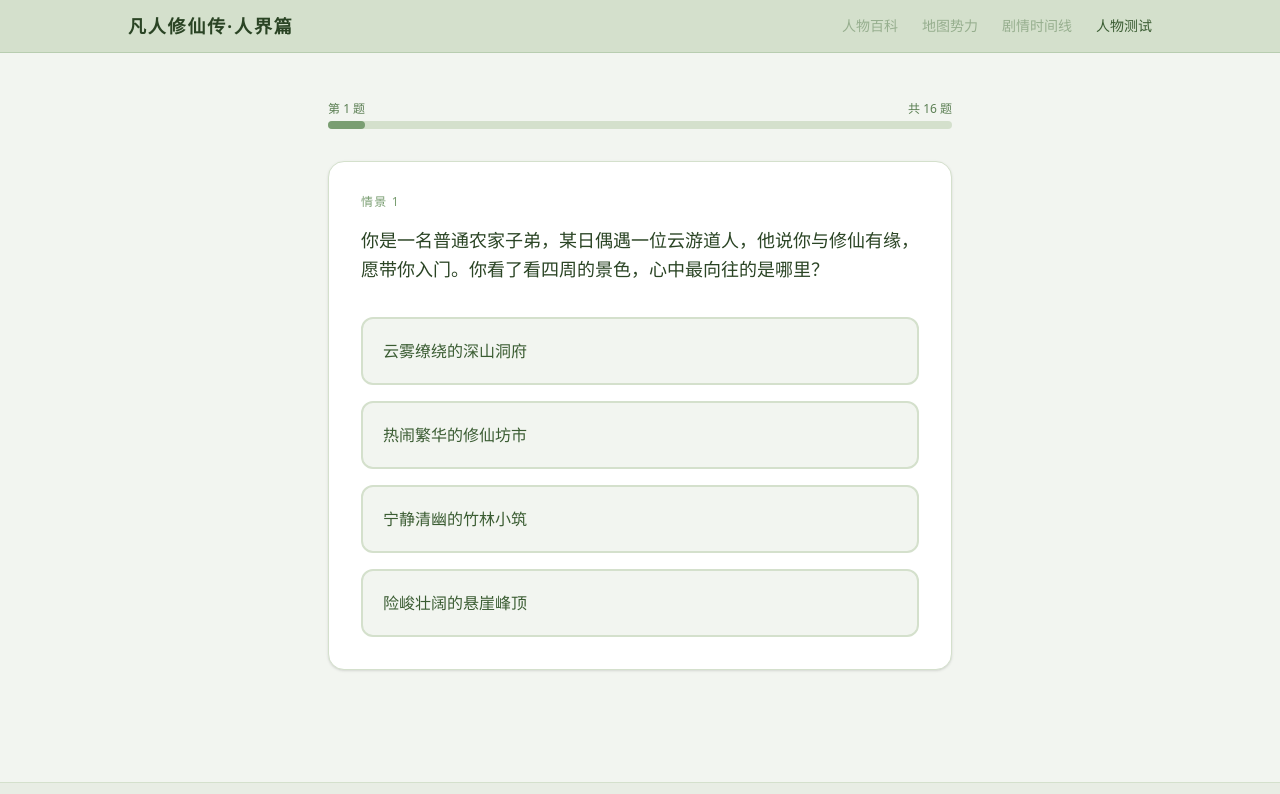
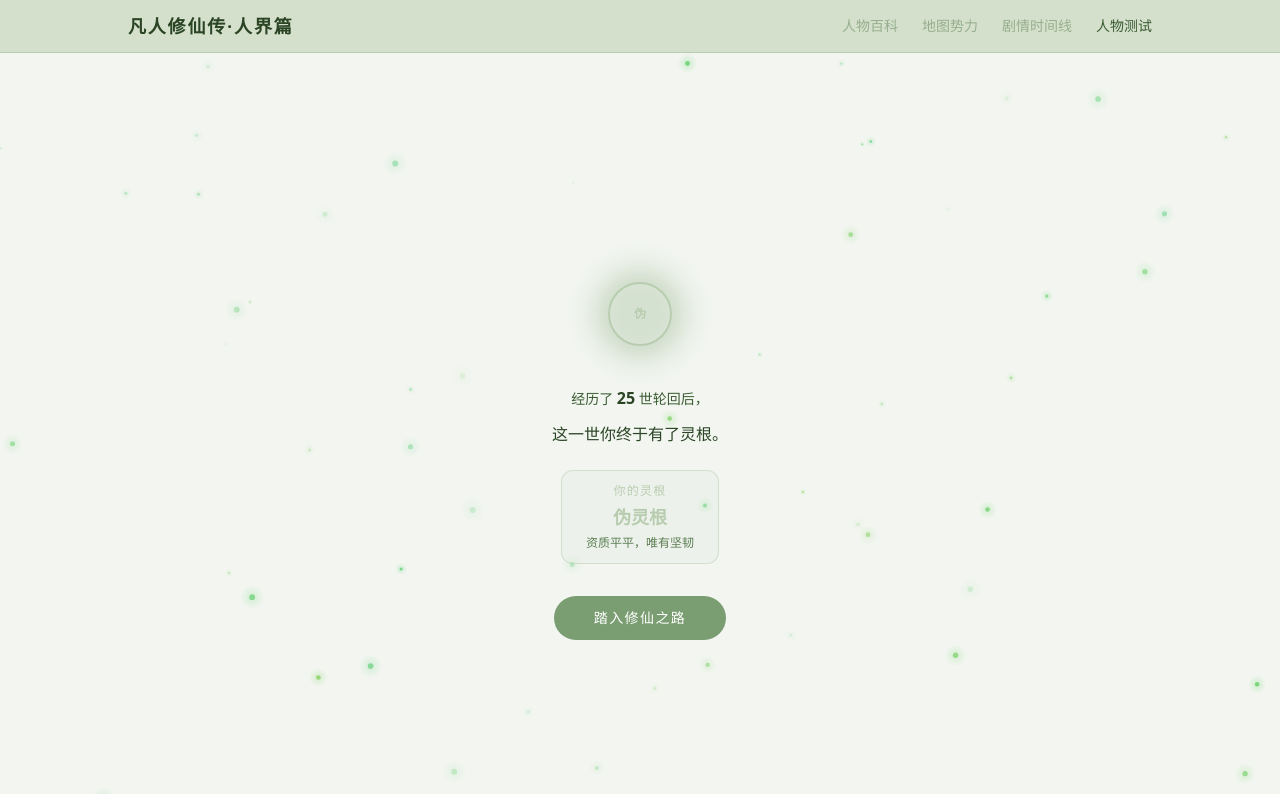
Before and after one commit to fujianwei/fanren-wiki, a Next.js app: page /destiny in a window 1280 px wide. Shown: the top 794 px of the page. Built offline with nearby package versions, Linux system fonts and the light colour scheme.

Commit message:
feat: add ReincarnationGate with particle animation and spirit root reveal

```diff
--- a/components/destiny/DestinyQuiz.tsx
+++ b/components/destiny/DestinyQuiz.tsx
@@ -6,6 +6,7 @@ import ProgressBar from "@/components/ProgressBar";
 import SliderQuestion, { sliderSegment } from "@/components/destiny/SliderQuestion";
 import RankingQuestion from "@/components/destiny/RankingQuestion";
 import { applyScores, calcRealmWithTrials, calcLifespan, calcOutcome, calcMbti, resolveQuestion } from "@/lib/destiny";
+import ReincarnationGate from "@/components/destiny/ReincarnationGate";
 import questionsData from "@/content/destiny/questions.json";
 import type {
   DestinyQuestion,
@@ -56,8 +57,9 @@ function applyMbtiVote(
 
 export default function DestinyQuiz() {
   const router = useRouter();
+  const [gateCleared, setGateCleared] = useState(false);
   const [branch, setBranch] = useState<"A" | "B" | null>(null);
-  const [fortune] = useState<number>(() => Math.floor(Math.random() * 100) + 1);
+  const [fortune, setFortune] = useState<number>(1);
   const [path, setPath] = useState<PathId | null>(null);
   const [sequence, setSequence] = useState<string[]>(["Q1", "Q2", "Q3", "Q4", "Q5"]);
   const [currentIdx, setCurrentIdx] = useState(0);
@@ -236,6 +238,17 @@ export default function DestinyQuiz() {
     }
   }
 
+  if (!gateCleared) {
+    return (
+      <ReincarnationGate
+        onComplete={(f) => {
+          setFortune(f);
+          setGateCleared(true);
+        }}
+      />
+    );
+  }
+
   if (!resolvedQuestion) return null;
 
   return (
--- /dev/null
+++ b/components/destiny/ReincarnationGate.tsx
@@ -0,0 +1,187 @@
+"use client";
+
+import { useState, useEffect, useRef } from "react";
+
+interface Props {
+  onComplete: (fortune: number, cycles: number) => void;
+}
+
+function getRootType(fortune: number): { label: string; color: string; desc: string } {
+  if (fortune >= 91) return { label: "天灵根", color: "#f0c040", desc: "万中无一，天道垂青" };
+  if (fortune >= 81) return { label: "双灵根", color: "#7a9e72", desc: "资质上乘，前途无量" };
+  if (fortune >= 51) return { label: "三灵根", color: "#5a7e52", desc: "资质中等，勤能补拙" };
+  return { label: "伪灵根", color: "#b8cdb0", desc: "资质平平，唯有坚韧" };
+}
+
+export default function ReincarnationGate({ onComplete }: Props) {
+  const canvasRef = useRef<HTMLCanvasElement>(null);
+  const [phase, setPhase] = useState<"spinning" | "revealed">("spinning");
+  const [cycles, setCycles] = useState(0);
+  const [fortune, setFortune] = useState(0);
+  const animFrameRef = useRef<number>(0);
+  const cyclesRef = useRef(0);
+
+  // 粒子动画
+  useEffect(() => {
+    const canvas = canvasRef.current;
+    if (!canvas) return;
+    const ctx = canvas.getContext("2d");
+    if (!ctx) return;
+
+    const W = canvas.width = canvas.offsetWidth;
+    const H = canvas.height = canvas.offsetHeight;
+
+    const particles = Array.from({ length: 60 }, () => ({
+      x: Math.random() * W,
+      y: Math.random() * H,
+      r: Math.random() * 2.5 + 0.5,
+      speedX: (Math.random() - 0.5) * 0.4,
+      speedY: -(Math.random() * 0.6 + 0.2),
+      opacity: Math.random(),
+      opacitySpeed: Math.random() * 0.015 + 0.005,
+      hue: 100 + Math.random() * 40, // 绿色系
+    }));
+
+    function draw() {
+      if (!ctx) return;
+      ctx.clearRect(0, 0, W, H);
+      for (const p of particles) {
+        ctx.beginPath();
+        ctx.arc(p.x, p.y, p.r, 0, Math.PI * 2);
+        ctx.fillStyle = `hsla(${p.hue}, 50%, 60%, ${p.opacity})`;
+        ctx.fill();
+
+        // 光晕
+        const grad = ctx.createRadialGradient(p.x, p.y, 0, p.x, p.y, p.r * 4);
+        grad.addColorStop(0, `hsla(${p.hue}, 60%, 70%, ${p.opacity * 0.4})`);
+        grad.addColorStop(1, `hsla(${p.hue}, 60%, 70%, 0)`);
+        ctx.beginPath();
+        ctx.arc(p.x, p.y, p.r * 4, 0, Math.PI * 2);
+        ctx.fillStyle = grad;
+        ctx.fill();
+
+        p.x += p.speedX;
+        p.y += p.speedY;
+        p.opacity += p.opacitySpeed * (p.opacity > 0.9 ? -1 : p.opacity < 0.1 ? 1 : Math.random() > 0.5 ? 1 : -1);
+
+        if (p.y < -10) { p.y = H + 10; p.x = Math.random() * W; }
+        if (p.x < -10) p.x = W + 10;
+        if (p.x > W + 10) p.x = -10;
+      }
+      animFrameRef.current = requestAnimationFrame(draw);
+    }
+    draw();
+
+    return () => cancelAnimationFrame(animFrameRef.current);
+  }, []);
+
+  // 轮回循环
+  useEffect(() => {
+    if (phase !== "spinning") return;
+
+    const interval = setInterval(() => {
+      cyclesRef.current += 1;
+      const val = Math.floor(Math.random() * 101);
+      if (val > 95) {
+        clearInterval(interval);
+        const f = Math.floor(Math.random() * 100) + 1;
+        setCycles(cyclesRef.current);
+        setFortune(f);
+        setPhase("revealed");
+      }
+    }, 100);
+
+    return () => clearInterval(interval);
+  }, [phase]);
+
+  const root = getRootType(fortune);
+
+  return (
+    <div className="relative min-h-screen flex items-center justify-center overflow-hidden bg-bamboo-50">
+      {/* 粒子 canvas */}
+      <canvas
+        ref={canvasRef}
+        className="absolute inset-0 w-full h-full pointer-events-none"
+      />
+
+      {/* 内容 */}
+      <div className="relative z-10 text-center px-8 max-w-sm mx-auto">
+        {phase === "spinning" && (
+          <div className="flex flex-col items-center gap-8">
+            {/* 旋转光环 */}
+            <div className="relative w-32 h-32">
+              <div className="absolute inset-0 rounded-full border-2 border-bamboo-300 animate-spin" style={{ animationDuration: "3s" }} />
+              <div className="absolute inset-2 rounded-full border border-bamboo-200 animate-spin" style={{ animationDuration: "2s", animationDirection: "reverse" }} />
+              <div className="absolute inset-4 rounded-full border border-bamboo-400 animate-spin" style={{ animationDuration: "1.5s" }} />
+              <div className="absolute inset-0 flex items-center justify-center">
+                <div className="w-4 h-4 rounded-full bg-bamboo-400 animate-pulse" />
+              </div>
+            </div>
+
+            <div>
+              <p className="text-bamboo-500 text-sm tracking-widest animate-pulse">
+                经历轮回转世中...
+              </p>
+            </div>
+          </div>
+        )}
+
+        {phase === "revealed" && (
+          <div className="flex flex-col items-center gap-6 animate-[fadeIn_0.8s_ease-in]">
+            {/* 灵根光晕 */}
+            <div className="relative w-24 h-24 flex items-center justify-center">
+              <div
+                className="absolute inset-0 rounded-full opacity-20 animate-pulse"
+                style={{ backgroundColor: root.color, filter: "blur(12px)" }}
+              />
+              <div
+                className="w-16 h-16 rounded-full flex items-center justify-center border-2"
+                style={{ borderColor: root.color, boxShadow: `0 0 20px ${root.color}60` }}
+              >
+                <span className="text-xs font-bold" style={{ color: root.color }}>
+                  {root.label[0]}
+                </span>
+              </div>
+            </div>
+
+            <div className="space-y-3">
+              <p className="text-bamboo-600 text-sm leading-relaxed">
+                经历了{" "}
+                <span className="font-bold text-bamboo-700 text-base">{cycles}</span>
+                {" "}世轮回后，
+              </p>
+              <p className="text-bamboo-700 font-serif text-base">
+                这一世你终于有了灵根。
+              </p>
+            </div>
+
+            <div
+              className="px-6 py-3 rounded-xl border text-center"
+              style={{ borderColor: root.color + "80", backgroundColor: root.color + "15" }}
+            >
+              <p className="text-xs tracking-widest mb-1" style={{ color: root.color }}>你的灵根</p>
+              <p className="font-serif font-bold text-lg" style={{ color: root.color }}>
+                {root.label}
+              </p>
+              <p className="text-xs mt-1 text-bamboo-500">{root.desc}</p>
+            </div>
+
+            <button
+              onClick={() => onComplete(fortune, cycles)}
+              className="mt-2 bg-bamboo-400 text-white px-10 py-3 rounded-full text-sm font-medium hover:bg-bamboo-500 transition-colors tracking-widest"
+            >
+              踏入修仙之路
+            </button>
+          </div>
+        )}
+      </div>
+
+      <style jsx>{`
+        @keyframes fadeIn {
+          from { opacity: 0; transform: translateY(10px); }
+          to { opacity: 1; transform: translateY(0); }
+        }
+      `}</style>
+    </div>
+  );
+}
```
